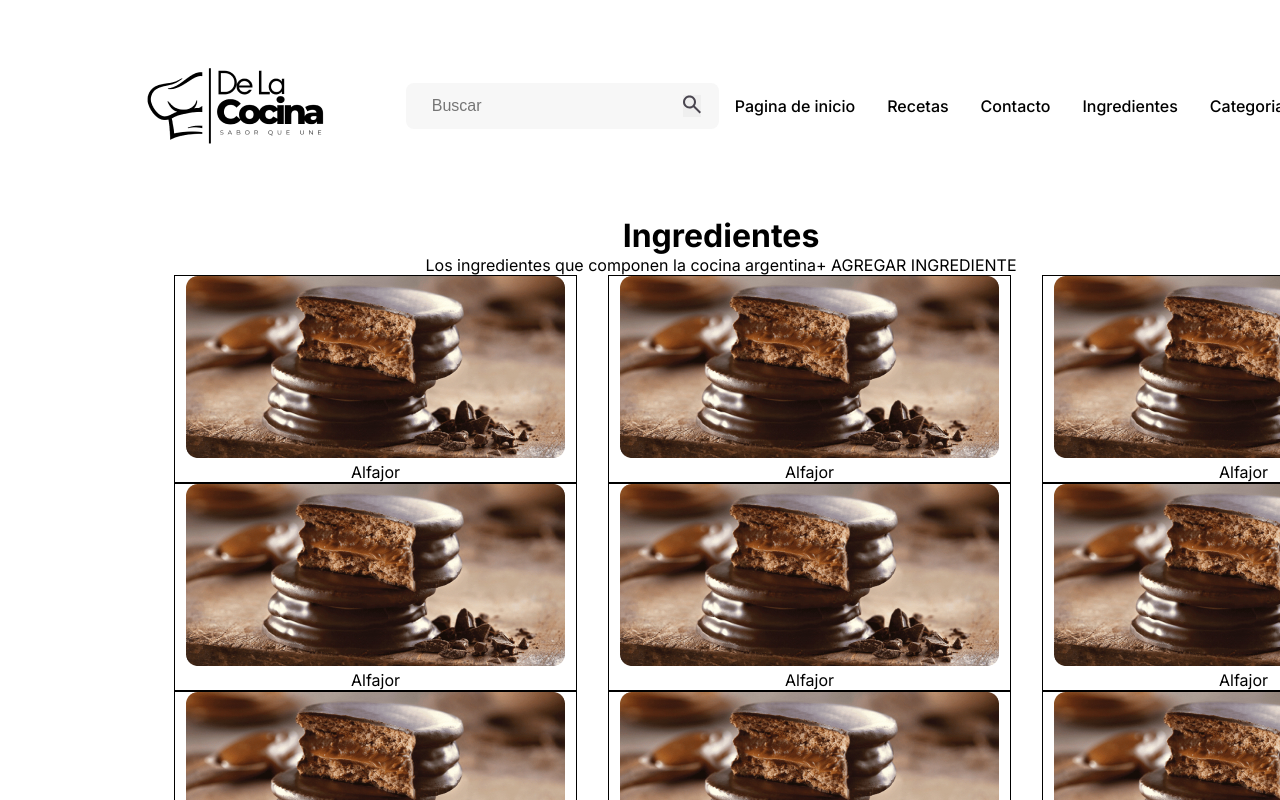
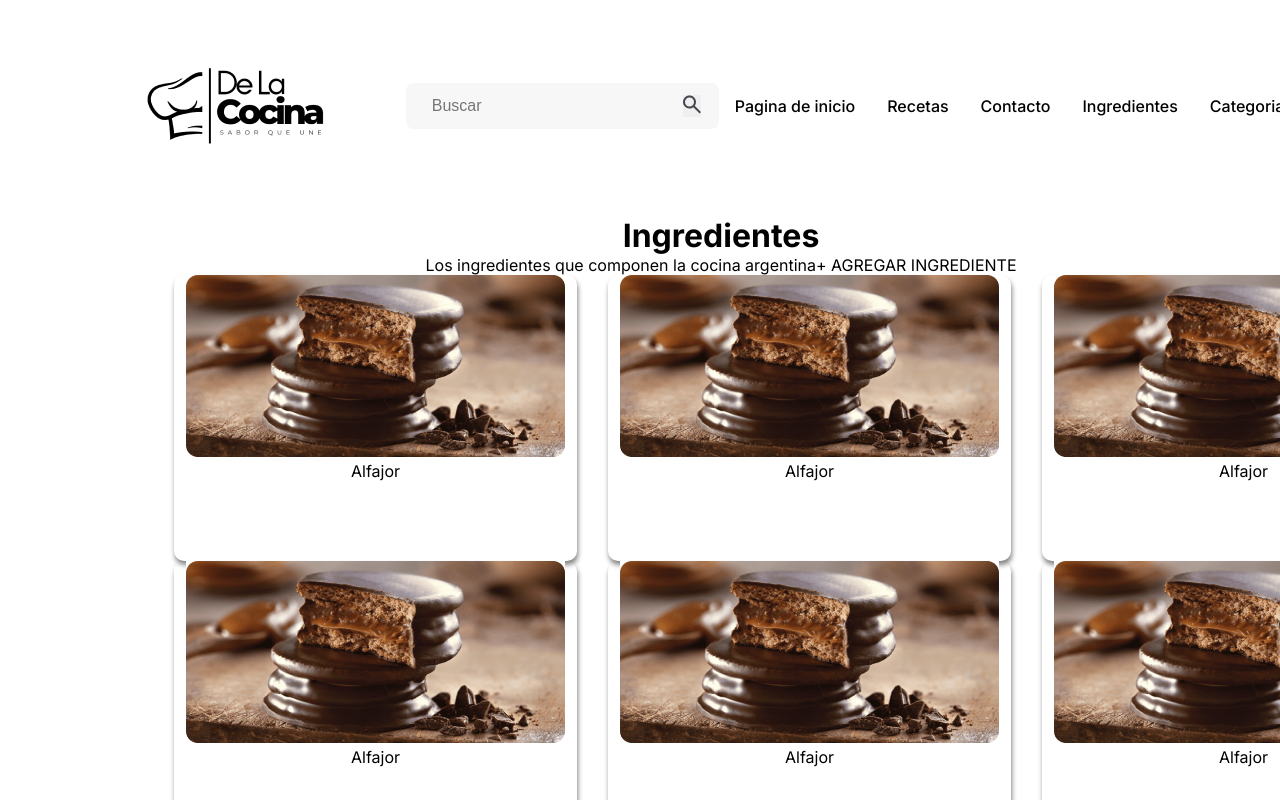
Before and after one commit to joao-victor-f/receitas-projeto-de-ensino, a React (Vite) app: page /ingredientes in a window 1280 px wide. Shown: the top 800 px of the page. Built offline with nearby package versions, Linux system fonts and the light colour scheme.

Commit message:
Conclusão da parte das receitas

```diff
--- a/src/paginas/ingredientes/ingredientes.module.css
+++ b/src/paginas/ingredientes/ingredientes.module.css
@@ -3,16 +3,39 @@ body {
     width: 1442px;
 }
 
-#receitaUm, #receitaDois {
+#receitaUm, #receitaDois, #receitaQuatro, #receitaCinco, #receitaSete, #receitaOito {
     margin-right: 31px;
+}
+
+#fileiraDeReceitasUm, #fileiraDeReceitasDois {
+    margin-bottom: 40px;
+}
+
+#grupoReceitas {
+    margin: 0 auto;
+    width: 1281px;
 }
 
 .receita {
     display: inline-block;
     width: 403px;
-    border: 1px solid black;
+    height: 286px;
+    border-radius: 10px;
+    box-shadow: 1px 4px 5px rgba(0, 0, 0, 0.486);
 }
 
 .fileiraDeReceitas {
     width: 1281px;
 }
+
+.imagemReceita {
+    padding: 20px 12px 0 12px;
+}
+
+.nomeReceita {
+    text-align: center;
+    padding-top: 18px;
+    font-size: 23px;
+    font-weight: bold;
+    color: rgba(0, 0, 0, 0.884);
+}
```
